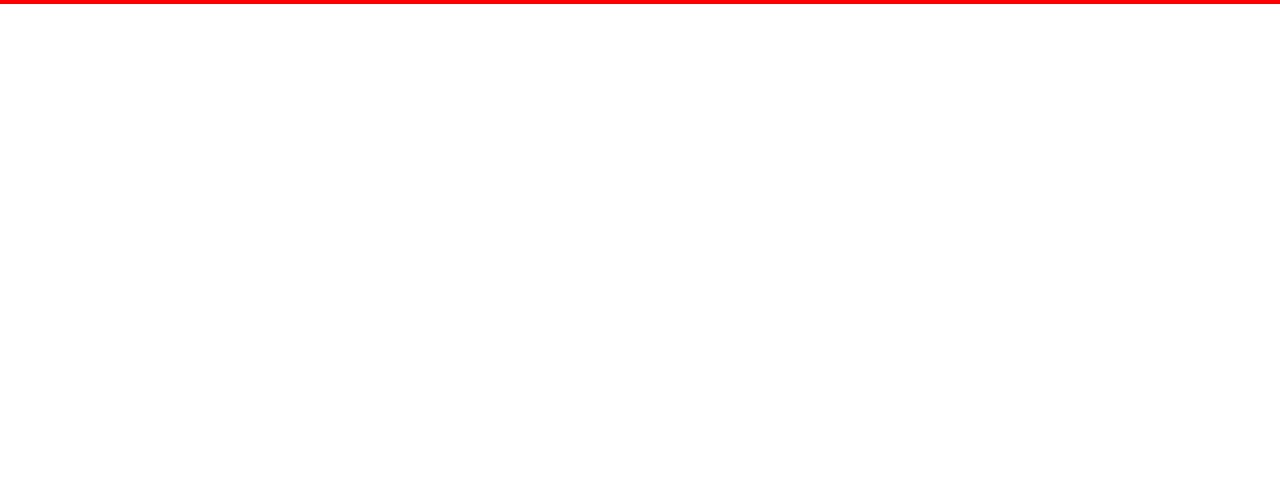
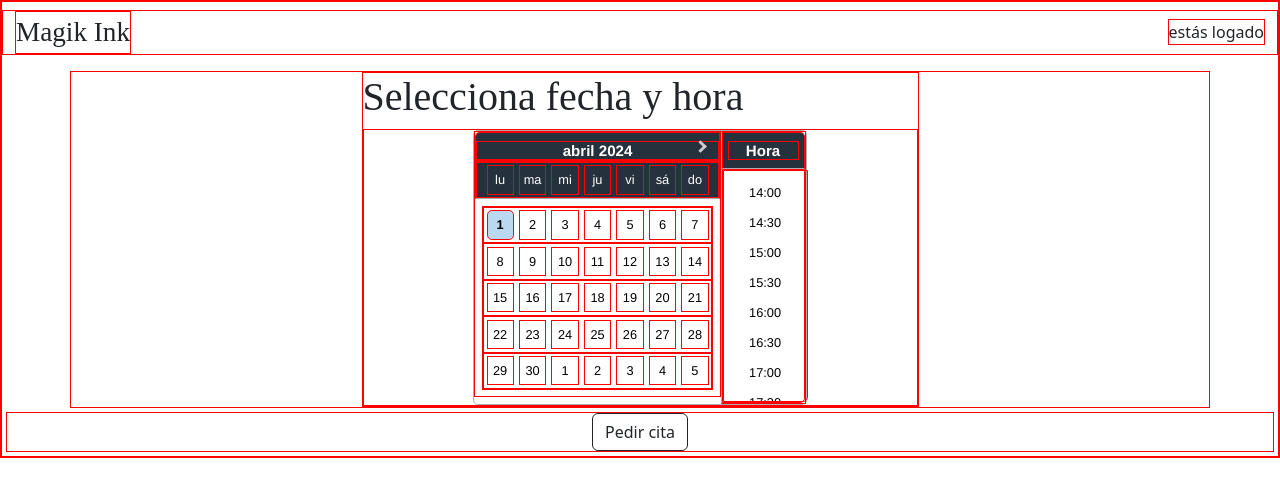
Before and after one commit to aipacheco/Tattoo-Studio, a React (Vite) app: page /appointment in a window 1280 px wide. Before the commit this address had no page. Shown: the top 496 px of the page. Built offline with nearby package versions, Linux system fonts and the light colour scheme; sample sign-in values are in the browser's storage; a web font is replaced by a local one.

Commit message:
feat profile and datetime selector

```diff
--- a/package.json
+++ b/package.json
@@ -14,6 +14,7 @@
     "bootstrap": "^5.3.3",
     "dotenv": "^16.4.5",
     "react": "^18.2.0",
+    "react-datepicker": "^6.6.0",
     "react-dom": "^18.2.0",
     "react-redux": "^9.1.0",
     "react-router-dom": "^6.22.3"
--- /dev/null
+++ b/src/components/Datetime/Datetime.css
@@ -0,0 +1,13 @@
+.react-datepicker__header {
+  text-align: center;
+  background-color: #25313d !important;
+}
+.react-datepicker__current-month,
+.react-datepicker-time__header,
+.react-datepicker-year-header {
+  color: #ffffff !important;
+}
+.react-datepicker__day-name,
+.react-datepicker__time-name {
+  color: #ffffff !important;
+}
--- /dev/null
+++ b/src/components/Datetime/Datetime.jsx
@@ -0,0 +1,40 @@
+import { useState } from "react"
+import DatePicker from "react-datepicker"
+import "./Datetime.css"
+import "react-datepicker/dist/react-datepicker.css"
+import { registerLocale } from "react-datepicker"
+import es from "date-fns/locale/es"
+
+registerLocale("es", es)
+const Datetime = () => {
+  const [selectedDateTime, setSelectedDateTime] = useState(null)
+
+  const handleDateTimeChange = (dateTime) => {
+    setSelectedDateTime(dateTime)
+  }
+
+  const today = new Date()
+  const minTime = new Date(today.setHours(10, 0, 0))
+  const maxTime = new Date(today.setHours(20, 0, 0))
+
+  return (
+    <div className="d-flex justify-content-center ">
+      <DatePicker
+        selected={selectedDateTime}
+        onChange={handleDateTimeChange}
+        dateFormat="yyyy-MM-dd HH:mm"
+        showTimeSelect
+        timeIntervals={30}
+        timeCaption="Hora"
+        placeholderText="Selecciona fecha y hora"
+        locale="es"
+        minDate={new Date()}
+        minTime={minTime}
+        maxTime={maxTime}
+        inline
+      />
+    </div>
+  )
+}
+
+export default Datetime
--- a/src/components/Jumbotron/Jumbotron.css
+++ b/src/components/Jumbotron/Jumbotron.css
@@ -1,8 +1,8 @@
 .jumbotron {
   height: 35em;
   width: auto;
-  -webkit-animation: fade-in-fwd 2s ease-in both;
-  animation: fade-in-fwd 2s ease-in both;
+  -webkit-animation: fade-in-fwd 1s ease-in both;
+  animation: fade-in-fwd 1s ease-in both;
 }
 @-webkit-keyframes fade-in-fwd {
   0% {
@@ -35,7 +35,7 @@
 }
 .card-title {
   font-family: "Sedgwick Ave", cursive;
-  font-size: 10em;
+  font-size: 8em;
   color: rgb(10, 0, 30);
   text-shadow: 2px 2px 2px rgba(196, 196, 196, 0.804);
 }
--- a/src/layout.jsx
+++ b/src/layout.jsx
@@ -4,6 +4,7 @@
 import Register from "./pages/Register/Register"
 import Login from "./pages/Login/Login"
 import Profile from "./pages/Profile/Profile"
+import Appointment from "./pages/Appointment/Appointment"
 
 export const Layout = () => {
   /*una ruta se compone de una dirección y unos params,
@@ -17,6 +18,8 @@
           <Route path="/register" element={<Register />} />
           <Route path="/login" element={<Login />} />
           <Route path="/profile" element={<Profile />} />
+          <Route path="/appointment" element={<Appointment/>} />
+
         </Routes>
         {/* <Footer /> */}
       </BrowserRouter>
--- a/src/pages/Appointment/Appointment.jsx
+++ b/src/pages/Appointment/Appointment.jsx
@@ -1,10 +1,32 @@
+import Datetime from "../../components/Datetime/Datetime"
+import { NavbarCustom } from "../../components/Navbar/NavbarCustom"
+import Button from "../../components/Button/Button"
 import "./Appointment.css"
+import { useEffect } from "react"
+import { useNavigate } from "react-router-dom"
 
 const Appointment = () => {
+  const navigate = useNavigate()
+  useEffect(() => {
+    const token = localStorage.getItem("token")
+    if (token) {
+      console.log("hola raffaella")
+    } else {
+      //poner mensaje y llevar a login
+      navigate("/login")
+    }
+  }, [])
   return (
-    <div>
-
-    </div>
+    <>
+      <NavbarCustom />
+      <div className="container d-flex justify-content-center mt-2" >
+        <div className="col-12 col-md-6 col-lg-6">
+          <h1>Selecciona fecha y hora</h1>
+          <Datetime />
+        </div>
+      </div>
+      <Button text={"Pedir cita"}  />
+    </>
   )
 }
 
--- a/src/pages/Login/Login.jsx
+++ b/src/pages/Login/Login.jsx
@@ -26,7 +26,7 @@
     //validaciones del user
     try {
       const userLogged = await LoginUser(user)
-      console.log(userLogged)
+      // console.log(userLogged)
       if (userLogged.success){
            //pendiente darle un tiempo
         navigate("/")
@@ -55,6 +55,7 @@
             handleChange={handleChange}
           />
           <Button text={"Login"} handleSubmit={handleSubmit} />
+          {/* texto por si no estás registrado */}
         </div>
       </div>
     </>
--- a/src/pages/Profile/Profile.jsx
+++ b/src/pages/Profile/Profile.jsx
@@ -1,7 +1,20 @@
+import { useEffect } from "react"
 import { NavbarCustom } from "../../components/Navbar/NavbarCustom"
 import "./Profile.css"
+import { useNavigate } from "react-router-dom"
 
 const Profile = () => {
+  const navigate = useNavigate()
+
+  useEffect(() => {
+    const token = localStorage.getItem("token")
+    if (token) {
+      console.log("hola raffaella")
+    } else {
+      navigate("/")
+    }
+  }, [])
+
   return (
     <>
       <NavbarCustom />
```
Also changed, not shown: 1 other file (tests, documents, lock files or other folders).
